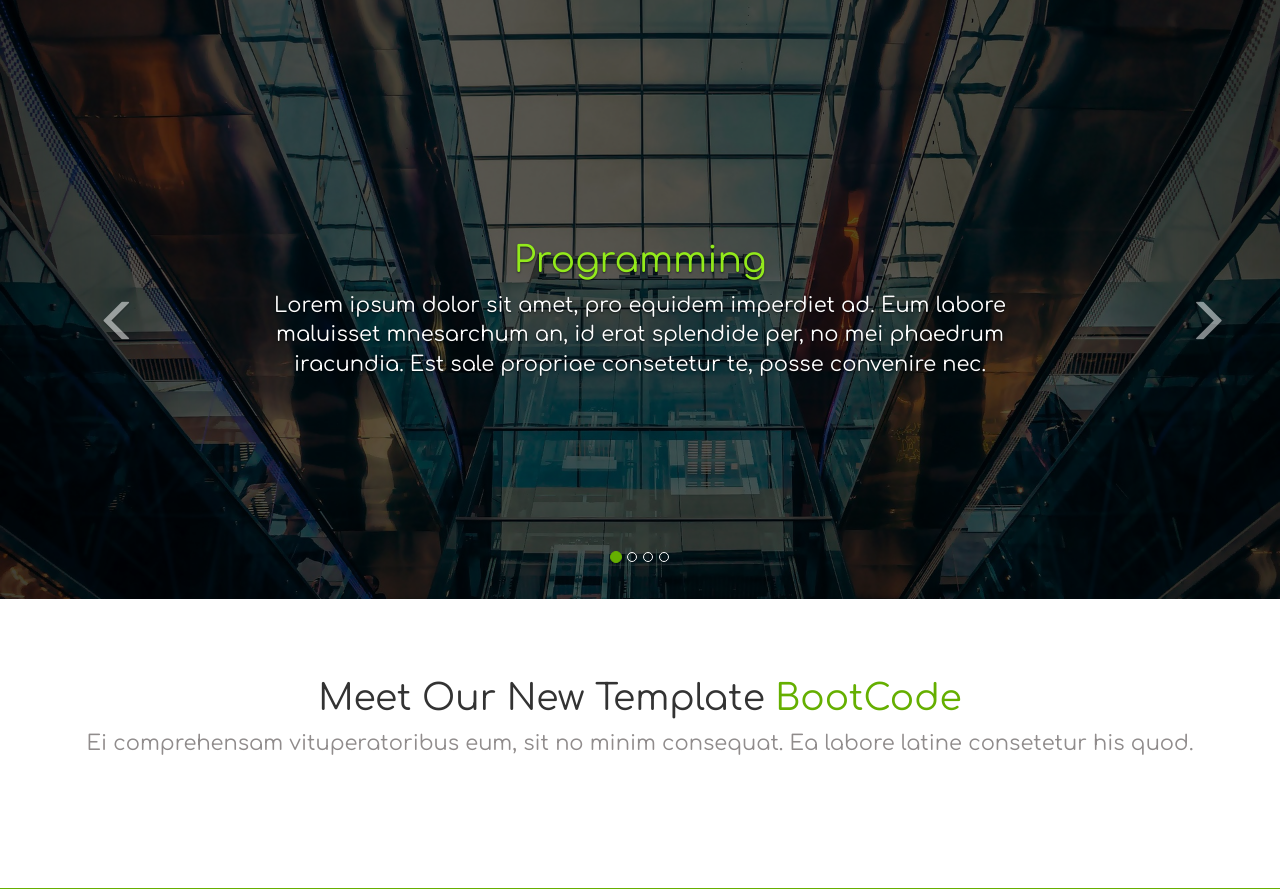
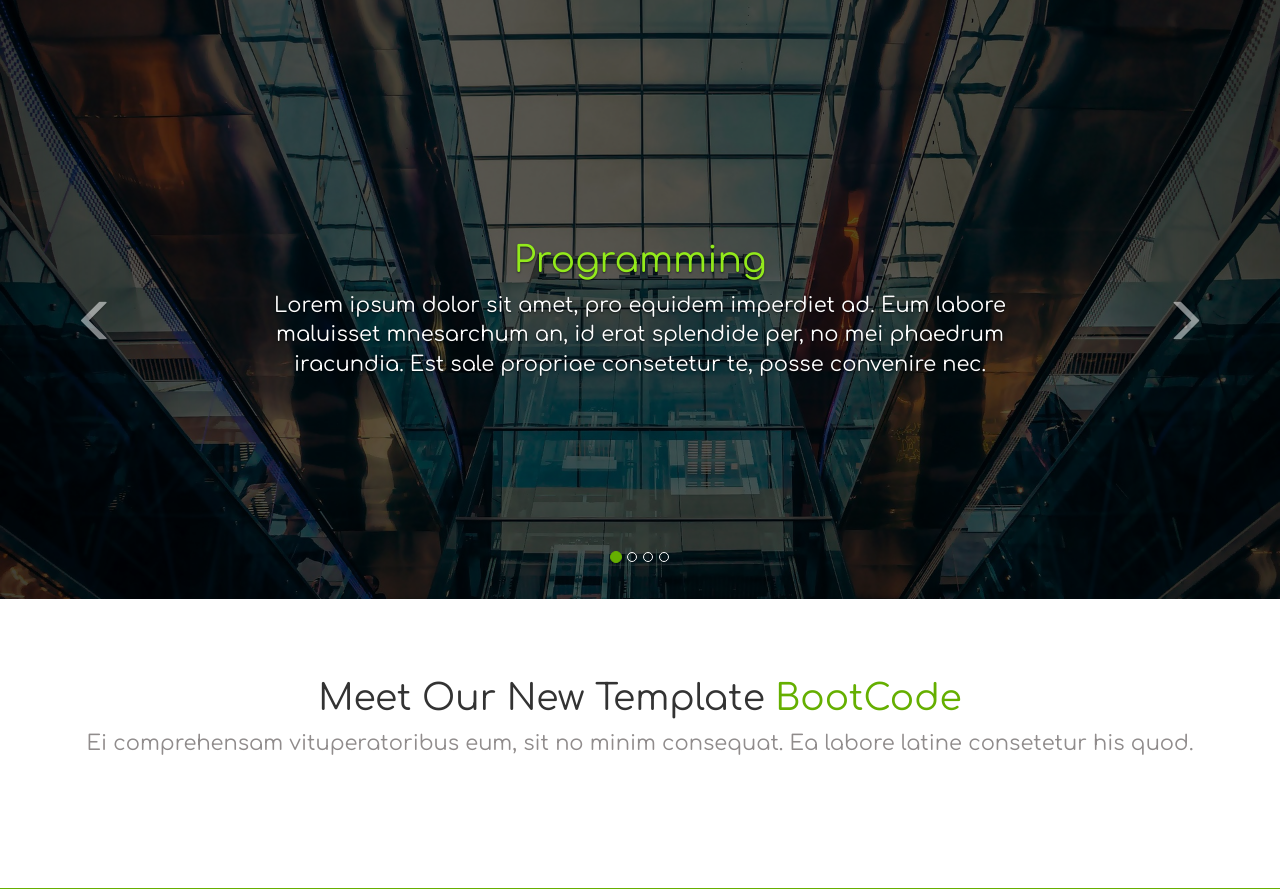
Before and after one commit to AbdoAllahAkram/BootCode, a PHP site: page /index.html in a window 1280 px wide. Shown: the part 71-960 px from the top of the page. Run offline with PHP 8.4, Linux system fonts and the light colour scheme.

Commit message:
slider fix

```diff
--- a/css/style.css
+++ b/css/style.css
@@ -146,10 +146,7 @@ body {
 
 .carousel-control .glyphicon-menu-left,
 .carousel-control .glyphicon-menu-right {
-    position: absolute;
     top: 50%;
-    z-index: 5;
-    display: inline-block;
     font-size: 45px;
 }
 /* ---- End Slider ----*/
```
